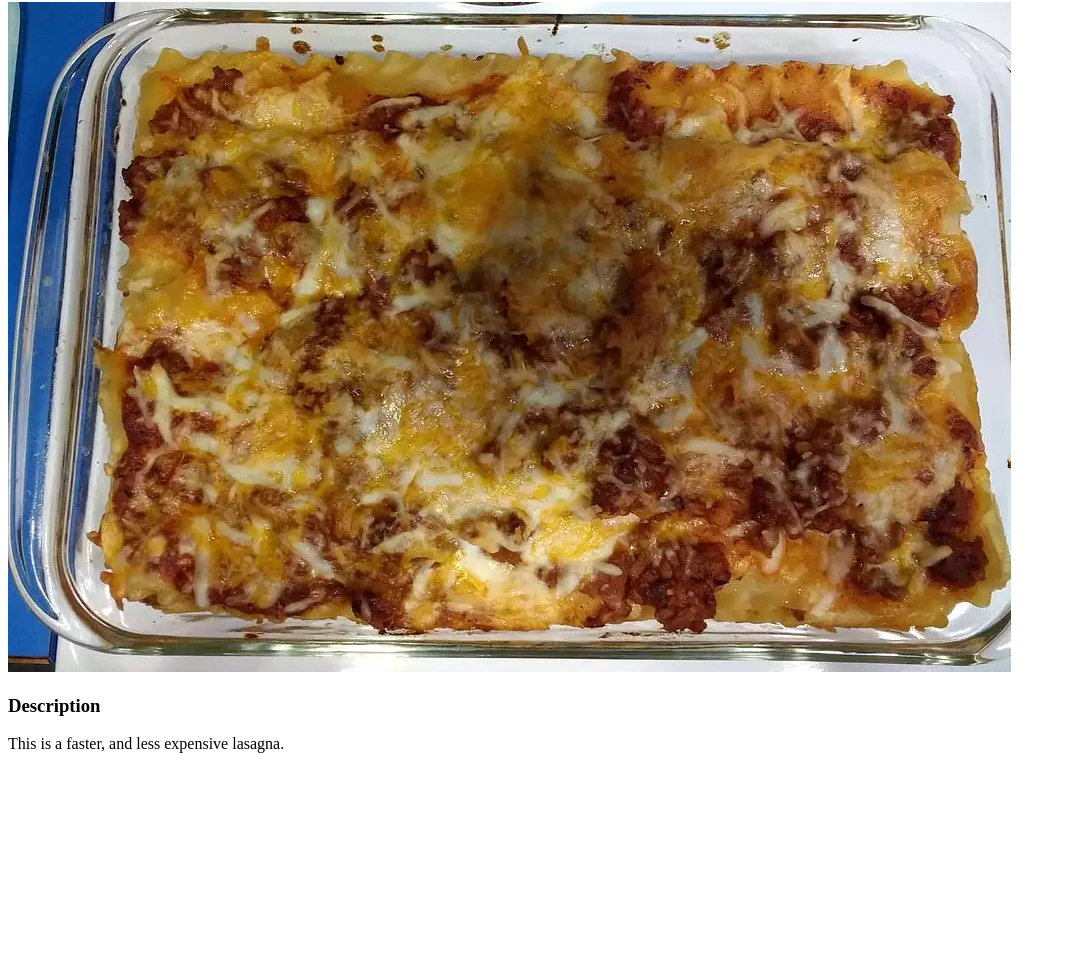
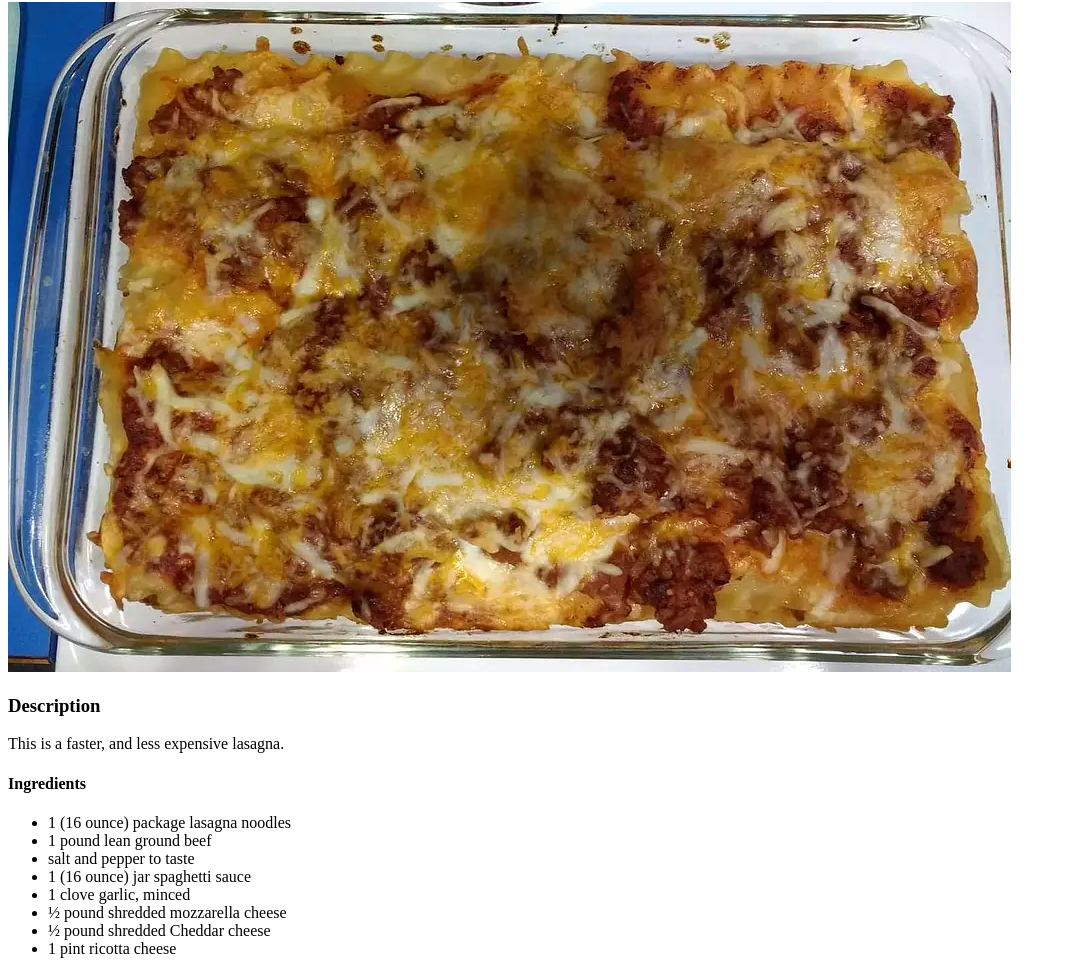
Before and after one commit to Apachemann/odin-recipes, a plain HTML site: page recipes/lasagna.html in a window 1280 px wide. Shown: the part 78-1052 px from the top of the page, without its empty margins (0-1066 px from the left). Before the commit the page ends 847 px from the top, so only its background shows below. Drawn offline with Linux system fonts and the light colour scheme.

Commit message:
added lasagna ingredients

```diff
--- a/recipes/lasagna.html
+++ b/recipes/lasagna.html
@@ -11,5 +11,17 @@
 
         <h3>Description</h3>
         <p>This is a faster, and less expensive lasagna.</p>
+
+        <h4>Ingredients</h4>
+        <ul>
+            <li>1 (16 ounce) package lasagna noodles</li>
+            <li>1 pound lean ground beef</li>
+            <li>salt and pepper to taste</li>
+            <li>1 (16 ounce) jar spaghetti sauce</li>
+            <li>1 clove garlic, minced</li>
+            <li>½ pound shredded mozzarella cheese</li>
+            <li>½ pound shredded Cheddar cheese</li>
+            <li>1 pint ricotta cheese</li>
+        </ul>
     </body>
 </html>
```
